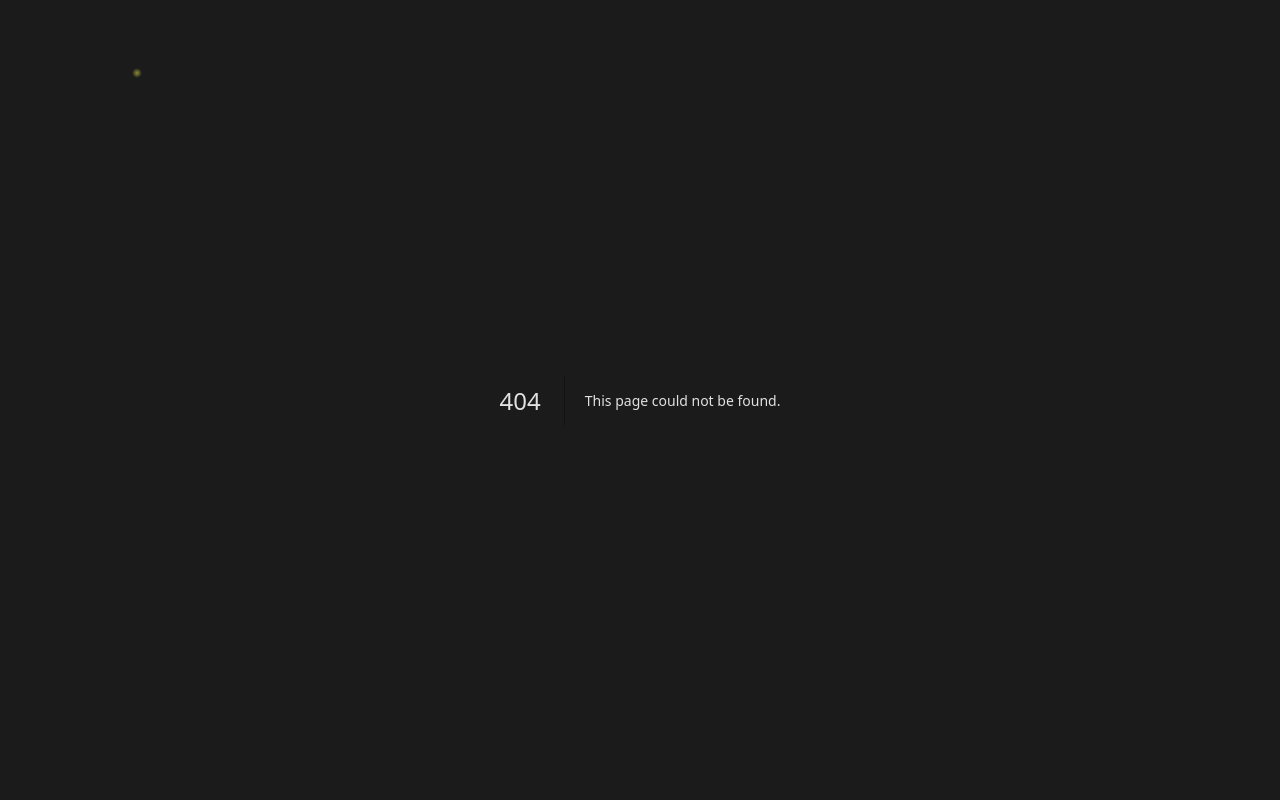
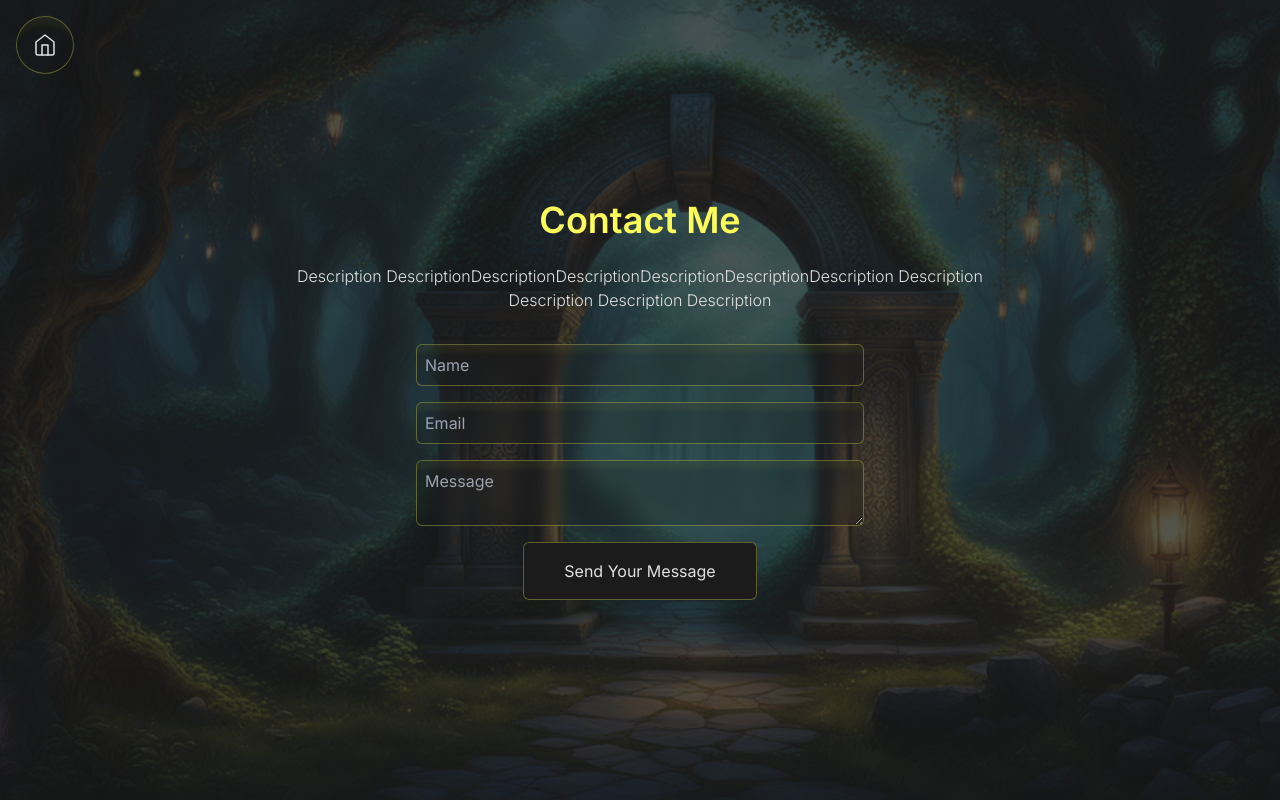
Before and after one commit to mohsen-tavakoli95/My-Portfolio, a Next.js app: page /contact in a window 1280 px wide. Before the commit this address had no page. Built offline with nearby package versions, Linux system fonts and the light colour scheme.

Commit message:
feat: Work on contact  page

```diff
--- a/src/app/(sub pages)/about/page.jsx
+++ b/src/app/(sub pages)/about/page.jsx
@@ -19,7 +19,7 @@ export default function About() {
 
       <div className="relative w-full h-screen flex flex-col items-center justify-center">
         <div className="absolute flex flex-col items-center text-center top-[60%] left-1/2 -translate-y-1/2 -translate-x-1/2">
-          <h1 className="font-bold text-8xl text-accent">Mohsen Tavakoli</h1>
+          <h1 className="font-bold text-6xl text-accent">Mohsen Tavakoli</h1>
           <p className="font-light text-foreground text-ls whitespace-break-spaces">{`As a Senior Frontend Developer with over 6 years of experience, I specialize in designing and implementing scalable, user-centric web applications using React.js, JavaScript, and modern development tools. My expertise spans diverse industries, including financial services, government platforms, dashboards, and integration systems.\nI am passionate about crafting seamless user experiences and building robust, maintainable architectures. Dedicated to delivering high-quality code, I thrive in collaborative environments and enjoy mentoring teams to achieve project goals. With a proven track record of driving innovation and ensuring project success, I am always eager to contribute to impactful and forward-thinking solutions.`}
           </p>
         </div>
--- /dev/null
+++ b/src/app/(sub pages)/contact/Form.jsx
@@ -0,0 +1,64 @@
+"use client";
+
+import React, { useRef } from 'react';
+import { useForm } from 'react-hook-form';
+import emailjs from '@emailjs/browser';
+
+const formItemsClassName = "w-full p-2 rounded-md shadow-lg text-foreground focus:outline-none focus:ring-2 focus:ring-accent/50 custom-bg";
+
+export default function Form() {
+  const ref = useRef();
+  const { register, handleSubmit, formState: { errors } } = useForm();
+  const onSubmit = data => console.log(data);
+  console.log(errors);
+
+  const sendEmail = (e) => {
+    e.preventDefault();
+
+    emailjs
+      .send(process.env.NEXT_PUBLIC_EMAILJS_SERVICE_ID, 'YOUR_TEMPLATE_ID', form.current, {
+        publicKey: 'YOUR_PUBLIC_KEY',
+      })
+      .then(
+        () => {
+          console.log('SUCCESS!');
+        },
+        (error) => {
+          console.log('FAILED...', error.text);
+        },
+      );
+  };
+
+  return (
+    <form
+      ref={ref}
+      onSubmit={handleSubmit(onSubmit)}
+      className='max-w-md w-full flex flex-col items-center justify-center space-y-4'
+    >
+      <input
+        type="text"
+        placeholder="Name"
+        {...register("name", {required: true, maxLength: 80})}
+        className={formItemsClassName}
+      />
+      <input
+        type="email"
+        placeholder="Email"
+        {...register("email", {required: true, pattern: /^\S+@\S+$/i})}
+        className={formItemsClassName}
+      />
+      <textarea
+        placeholder="Message"
+        {...register("message", {required: true, max: 1000, min: 20})}
+        className={formItemsClassName}
+      />
+
+      <input
+        value="send your message"
+        type="submit"
+        className='px-10 py-4 rounded-md shadow-lg bg-background border border-accent/30 border-solid text-foreground
+          hover:shadow-glass-sm backdrop-blur-sm focus:outline-none focus:ring-2 focus:ring-accent/50 cursor-pointer capitalize'
+      />
+    </form>
+  );
+}
--- /dev/null
+++ b/src/app/(sub pages)/contact/page.jsx
@@ -0,0 +1,30 @@
+//images
+import Image from "next/image";
+import backgroundImage from "../../../../public/background/contact-background.png";
+//components
+import Form from "./Form";
+
+export default function About() {
+  return (
+    <>
+      <Image src={backgroundImage} alt="background-image" className="w-full h-full fixed top-0 left-0 object-cover object-center opacity-25 -z-50" />
+
+      <article className="relative w-full flex flex-col items-center justify-center space-y-8">
+        <div className="flex flex-col items-center justify-center space-y-6 w-3/4">
+        <h1 className="text-accent font-semibold text-center text-4xl capitalize">
+          Contact me
+        </h1>
+        <p className="text-center font-light">
+          Description DescriptionDescriptionDescriptionDescriptionDescriptionDescription
+          Description
+          Description
+          Description
+          Description
+
+        </p>
+        </div>
+        <Form />
+      </article>
+    </>
+  );
+}
--- a/src/app/layout.js
+++ b/src/app/layout.js
@@ -17,7 +17,7 @@ export const metadata = {
 export default function RootLayout({ children }) {
   return (
     <html lang="en">
-      <body className={clsx(inter.variable, "bg-background text-foreground")}>
+      <body className={clsx(inter.variable, "bg-background text-foreground font-inter")}>
         {children}
         <FireFliesBackground />
       </body>
--- a/src/components/common/HomeButton.jsx
+++ b/src/components/common/HomeButton.jsx
@@ -7,7 +7,7 @@ const HomeButton = () => {
     <Link
         href={"/"}
         target='_self'
-        className='text-foreground rounded-full flex items-center justify-center custom-bg fixed left-4 top-4 w-fit self-start'
+        className='text-foreground rounded-full flex items-center justify-center custom-bg fixed left-4 top-4 w-fit self-start z-50'
         aria-label="Home"
         name="home"
       >
--- a/src/components/models/Hat.jsx
+++ b/src/components/models/Hat.jsx
@@ -15,8 +15,8 @@ export default function Model(props) {
   return (
     <group
       {...props}
-      position={[0, 0.25, 0]}
-      scale={[1.6, 1.6, 1.6]}
+      position={[0, 0.3, 0]}
+      scale={[1.4, 1.4, 1.4]}
       rotation={[0.4, -1, 0]}
       dispose={null}
       ref={ref}
```
